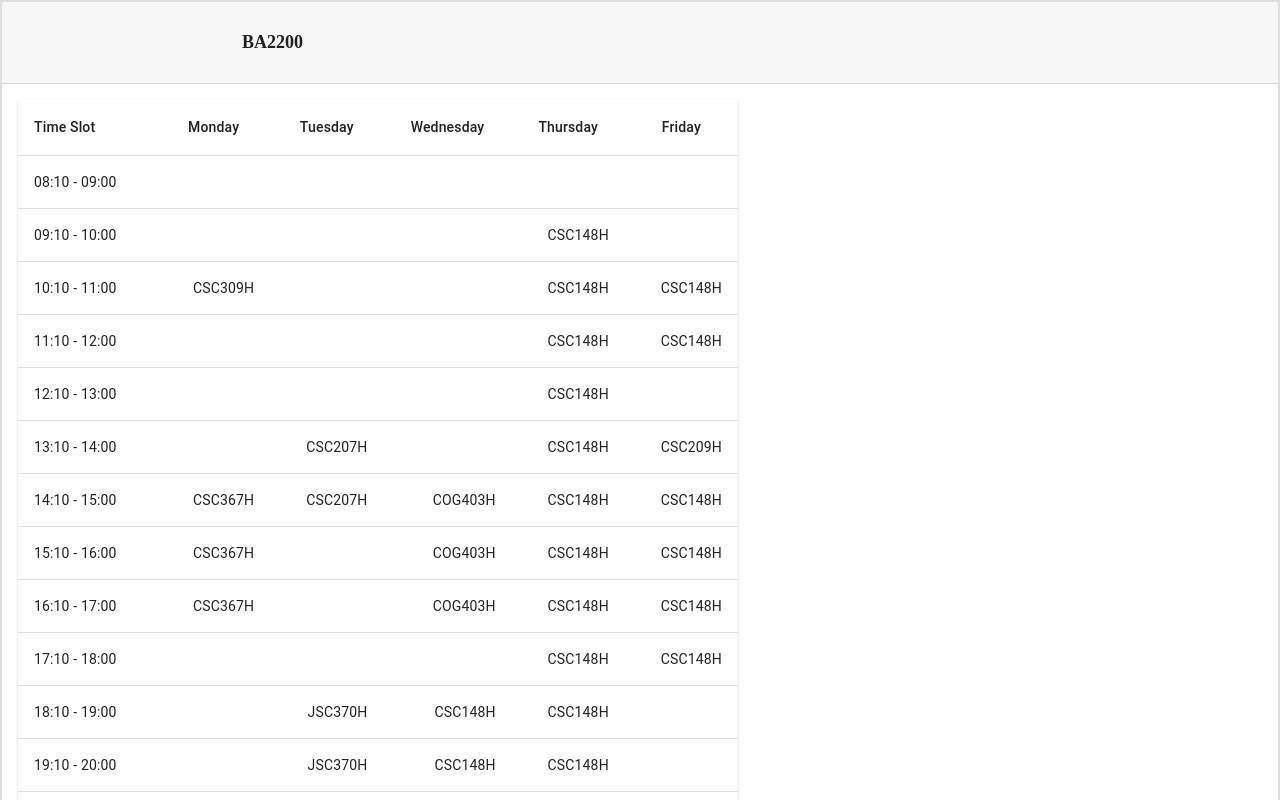
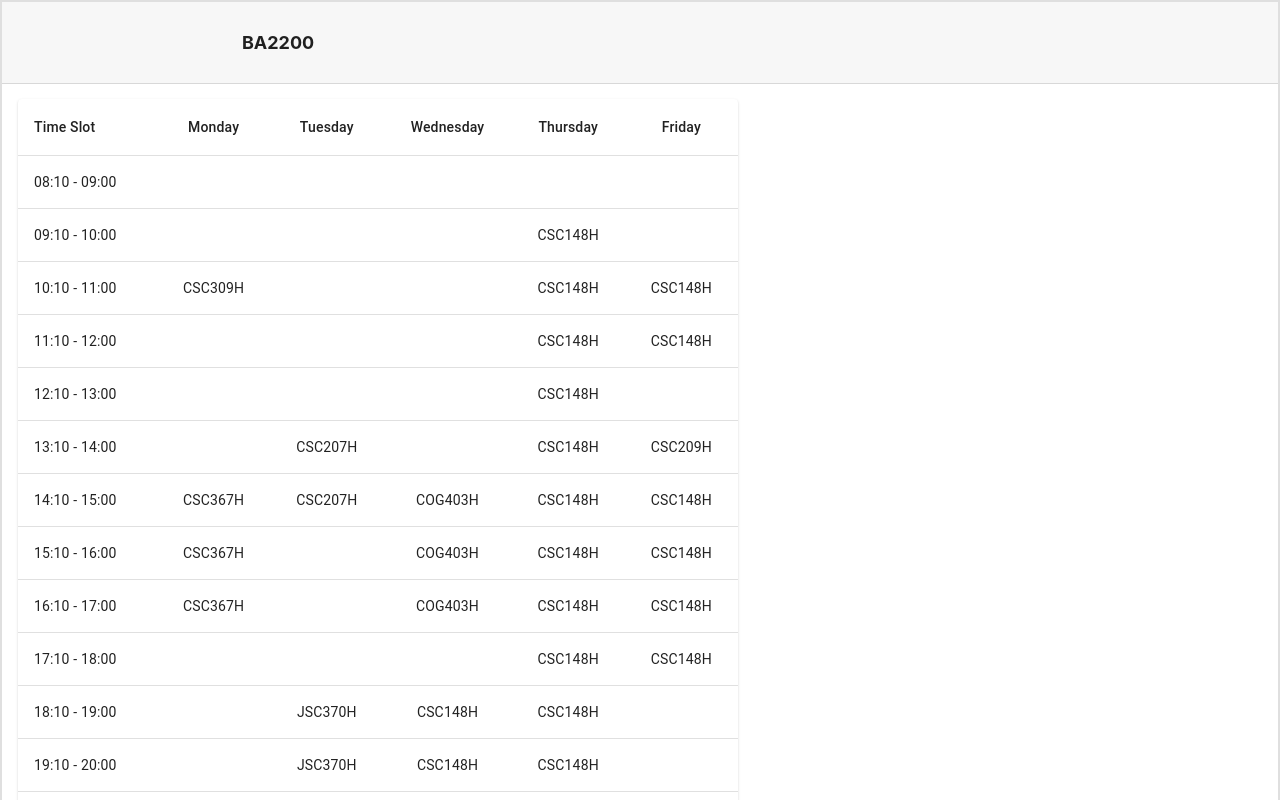
Before and after one commit to tingfengx/bahenfreelabs, a React (Create React App) app: page / in a window 1280 px wide. Shown: the top 800 px of the page. Built offline with nearby package versions, Linux system fonts and the light colour scheme.

Commit message:
change to center align, change common font

```diff
--- a/src/LabInfo/styles.css
+++ b/src/LabInfo/styles.css
@@ -1,6 +1,5 @@
 .roomName {
     font-weight: bolder;
     font-size: large;
-    font-family: ".SF NS Mono", serif;
     padding-left: 18%;
 }
--- a/src/LabInfoTable/index.js
+++ b/src/LabInfoTable/index.js
@@ -80,11 +80,11 @@ export default function LabInfoTable(props) {
                             <TableCell component="th" scope="row">
                                 {row.TimeSlot}
                             </TableCell>
-                            <TableCell align="right">{row.monday}</TableCell>
-                            <TableCell align="right">{row.tuesday}</TableCell>
-                            <TableCell align="right">{row.wednesday}</TableCell>
-                            <TableCell align="right">{row.thursday}</TableCell>
-                            <TableCell align="right">{row.friday}</TableCell>
+                            <TableCell align="center">{row.monday}</TableCell>
+                            <TableCell align="center">{row.tuesday}</TableCell>
+                            <TableCell align="center">{row.wednesday}</TableCell>
+                            <TableCell align="center">{row.thursday}</TableCell>
+                            <TableCell align="center">{row.friday}</TableCell>
                         </TableRow>
                     ))}
                 </TableBody>
```
Also changed, not shown: src/App.css (indentation only).
